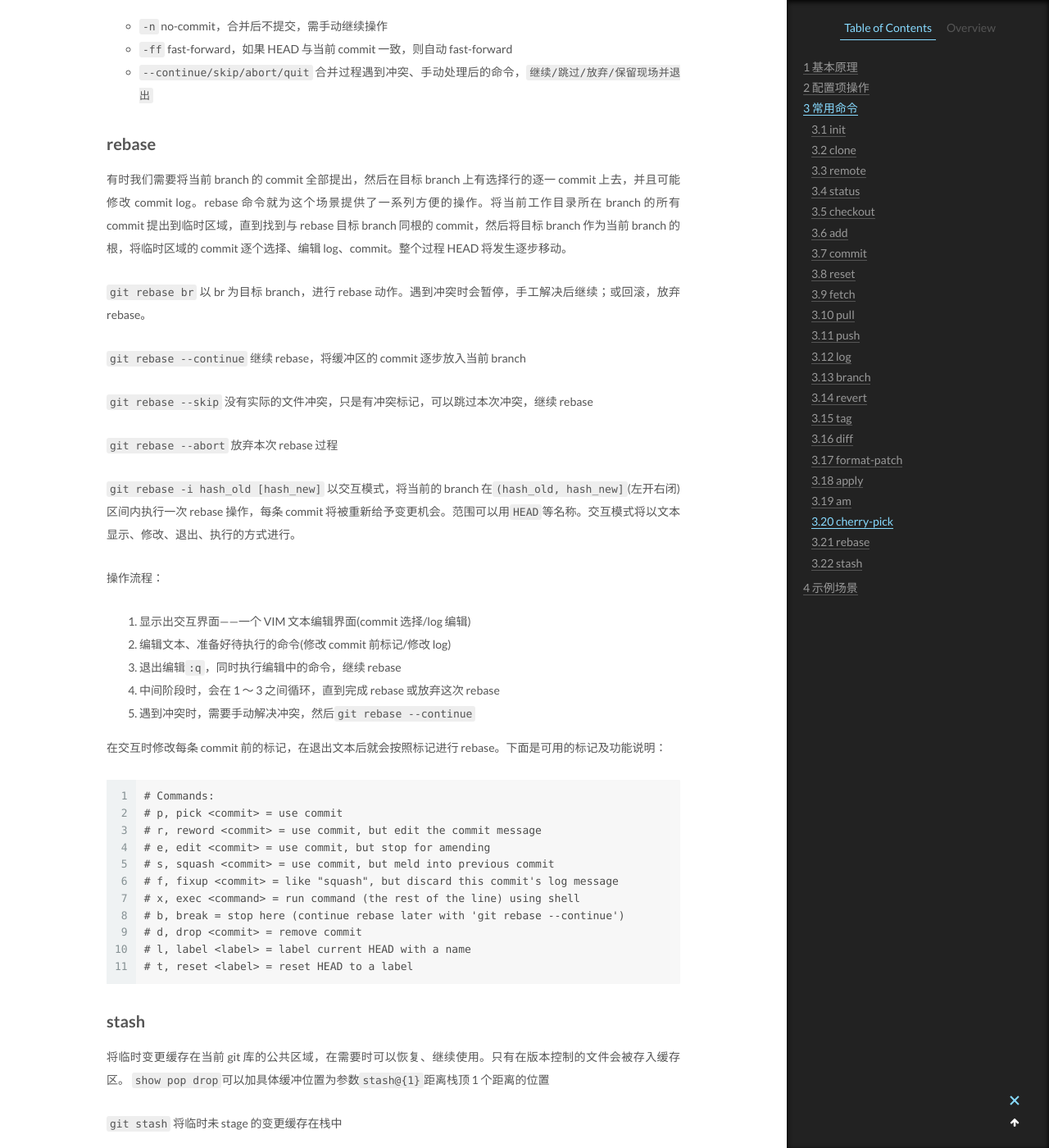
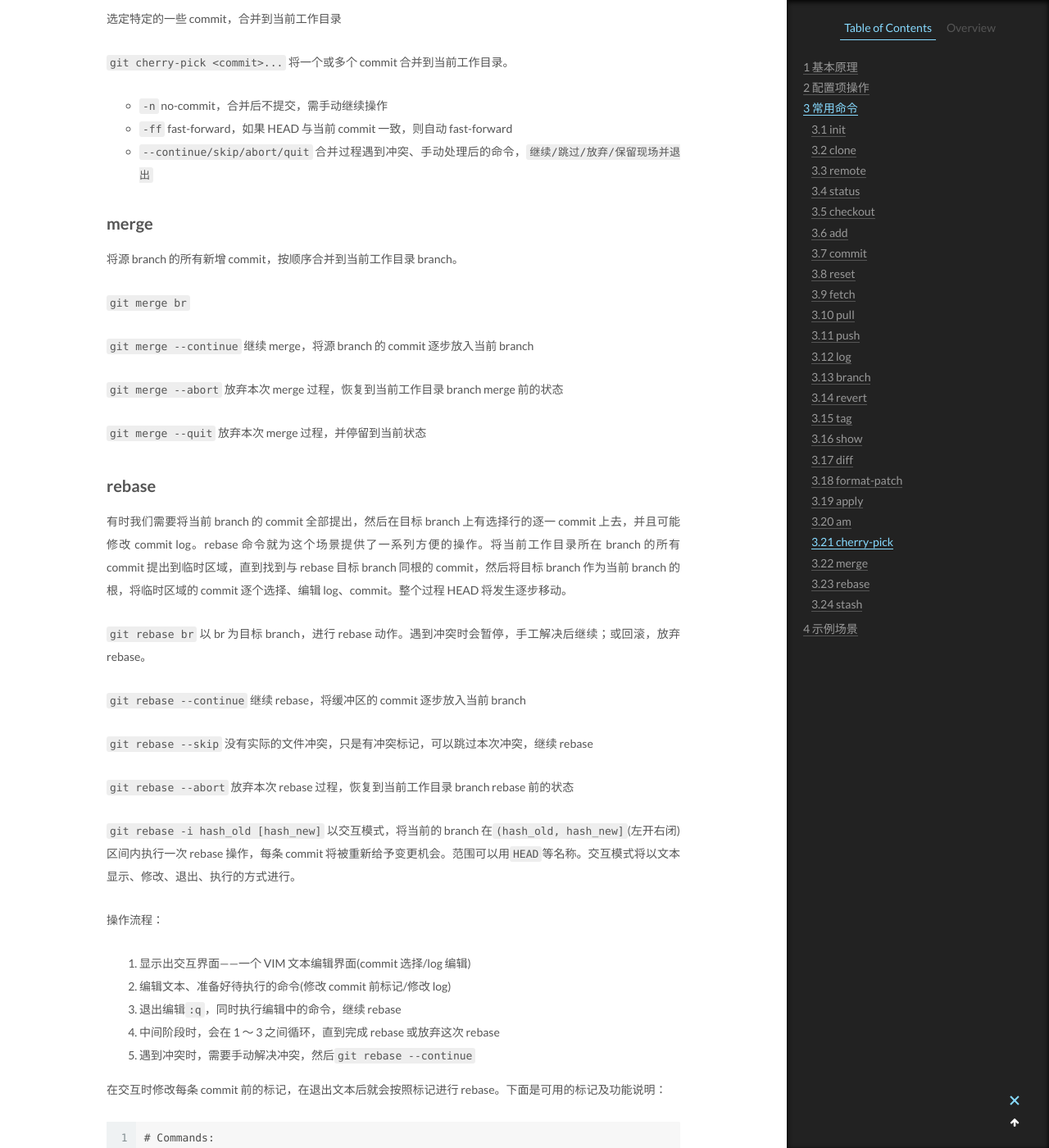
Before and after one commit to CodeHunter2006/CodeHunter2006.github.io, a Jekyll site: the page built from _posts/2019-10-02-Git_CMD.md, in a window 1280 px wide and 1400 px high, scrolled down 11370 px. Shown: the whole window at 82% size. Built offline with Jekyll 4.4.1, drawn with Linux system fonts in a browser that asks for light colours; some of the changed text lies outside the part shown.

Commit message:
[chore]: add contents.

```diff
--- a/_posts/2019-10-02-Git_CMD.md
+++ b/_posts/2019-10-02-Git_CMD.md
@@ -302,6 +296,16 @@ checkout 出 tagName 并创建为一个 branch，可以后续修改。
 
 `git push origin :refs/tags/tagName`
 删除了本地的 tag 后，用这条语句可以删除远端的 tag
+
+## show
+
+- `--stat`只显示概要信息
+
+`git show xxx`
+显示某一次 commit 的内容
+
+`git show tagName`
+显示 tag 相关信息
 
 ## diff
 
@@ -430,6 +434,21 @@ apply manager，批量执行 apply 动作，自动进行 commit。
 - `-ff` fast-forward，如果 HEAD 与当前 commit 一致，则自动 fast-forward
 - `--continue/skip/abort/quit` 合并过程遇到冲突、手动处理后的命令，`继续/跳过/放弃/保留现场并退出`
 
+## merge
+
+将源 branch 的所有新增 commit，按顺序合并到当前工作目录 branch。
+
+`git merge br`
+
+`git merge --continue`
+继续 merge，将源 branch 的 commit 逐步放入当前 branch
+
+`git merge --abort`
+放弃本次 merge 过程，恢复到当前工作目录 branch merge 前的状态
+
+`git merge --quit`
+放弃本次 merge 过程，并停留到当前状态
+
 ## rebase
 
 有时我们需要将当前 branch 的 commit 全部提出，然后在目标 branch 上有选择行的逐一 commit 上去，并且可能修改 commit log。rebase 命令就为这个场景提供了一系列方便的操作。将当前工作目录所在 branch 的所有 commit 提出到临时区域，直到找到与 rebase 目标 branch 同根的 commit，然后将目标 branch 作为当前 branch 的根，将临时区域的 commit 逐个选择、编辑 log、commit。整个过程 HEAD 将发生逐步移动。
@@ -444,7 +463,7 @@ apply manager，批量执行 apply 动作，自动进行 commit。
 没有实际的文件冲突，只是有冲突标记，可以跳过本次冲突，继续 rebase
 
 `git rebase --abort`
-放弃本次 rebase 过程
+放弃本次 rebase 过程，恢复到当前工作目录 branch rebase 前的状态
 
 `git rebase -i hash_old [hash_new]`
 以交互模式，将当前的 branch 在`(hash_old, hash_new]`(左开右闭)区间内执行一次 rebase 操作，每条 commit 将被重新给予变更机会。范围可以用`HEAD`等名称。交互模式将以文本显示、修改、退出、执行的方式进行。
```
Also changed, not shown: other parts of _posts/2019-10-02-Git_CMD.md (+0 -6 lines), _posts/2018-09-02-Linux_Shell_Command.md (+4 -4 lines), _posts/2019-08-18-Vue_Introduction.md (+38 -0 lines).
